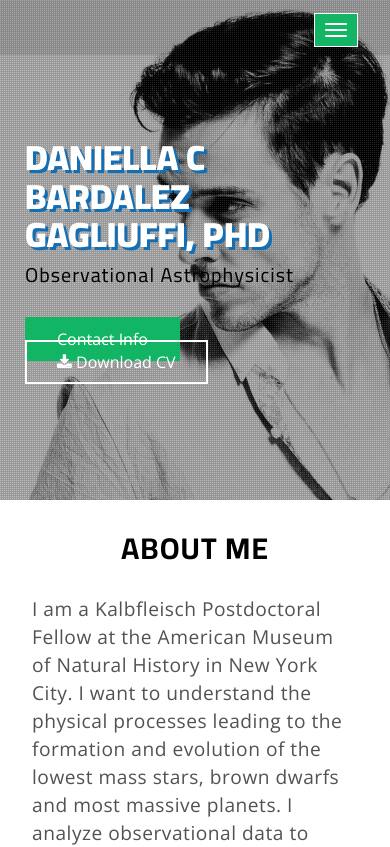
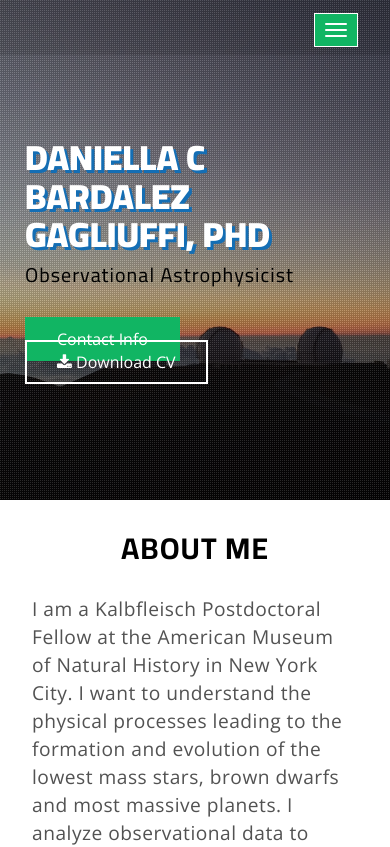
Before and after one commit to daniellabardalezgagliuffi/daniellabardalezgagliuffi.github.io, a plain HTML site: page index.html in a window 390 px wide. Shown: the top 847 px of the page. Drawn offline with nearby package versions, Linux system fonts and the light colour scheme.

Commit message:
changed background image

```diff
--- a/css/style.css
+++ b/css/style.css
@@ -117,7 +117,7 @@ nav.navbar.navbar-default.navbar-fixed-top.top-nav-collapse {
 
 /*-- banner --*/
 .banner{
-	background: url(../images/1.jpeg) no-repeat 0px 0px;
+	background: url(../images/maunakea.jpg) no-repeat 0px 0px;
     background-size: cover;
     -webkit-background-size: cover;
     -moz-background-size: cover;
@@ -1742,7 +1742,7 @@ iframe {
 		margin: 7em 0 4em;
 	}
 	.banner {
-		background: url(../images/1.jpeg) no-repeat -182px 0px;
+		background: url(../images/maunakea.jpg) no-repeat -182px 0px;
 		background-size: cover;
 	}
 }
```
Also changed, not shown: images/maunakea.jpg (renamed from images/2015-11-16 17.53.18.jpg), 1 other file.
